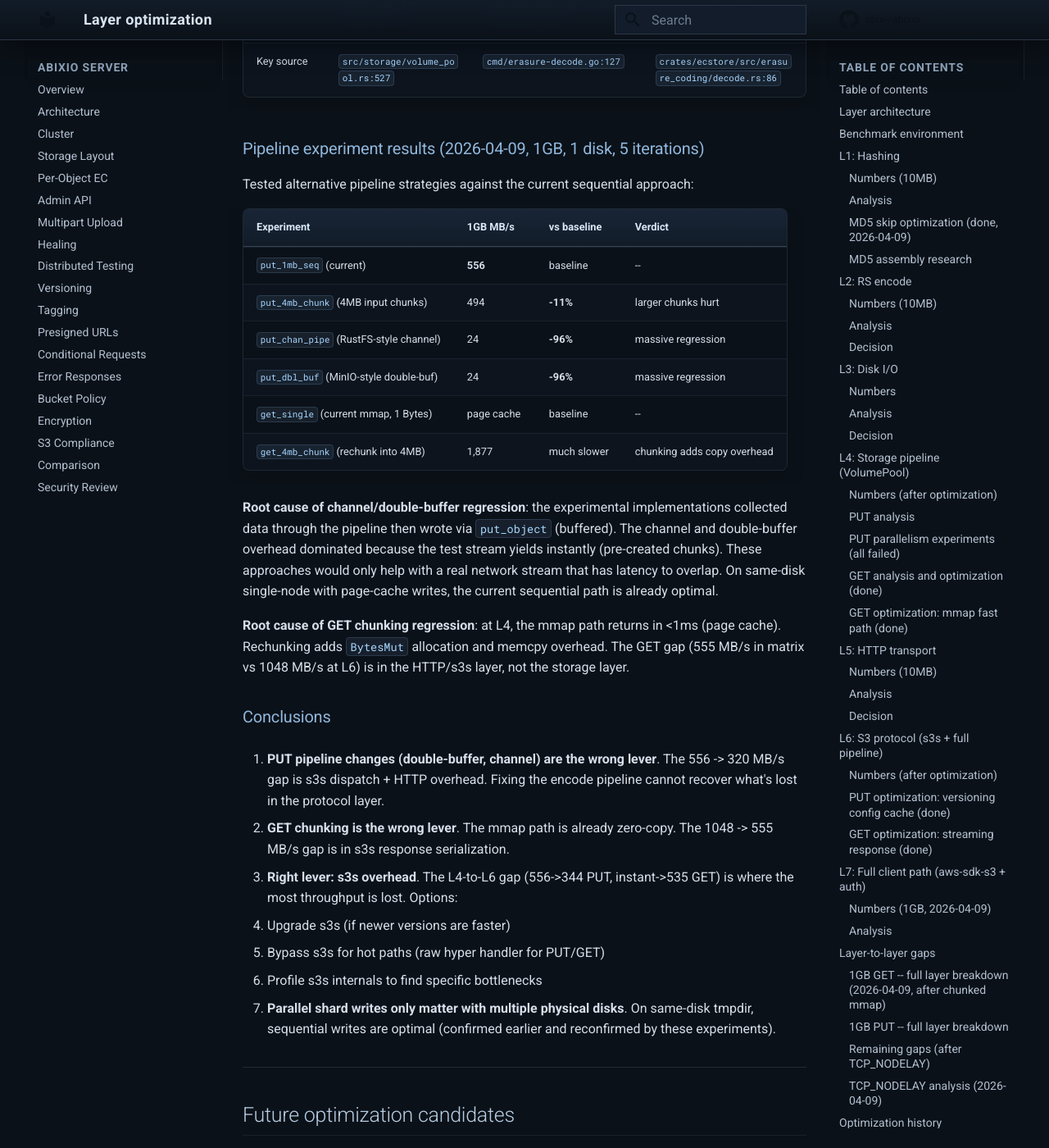
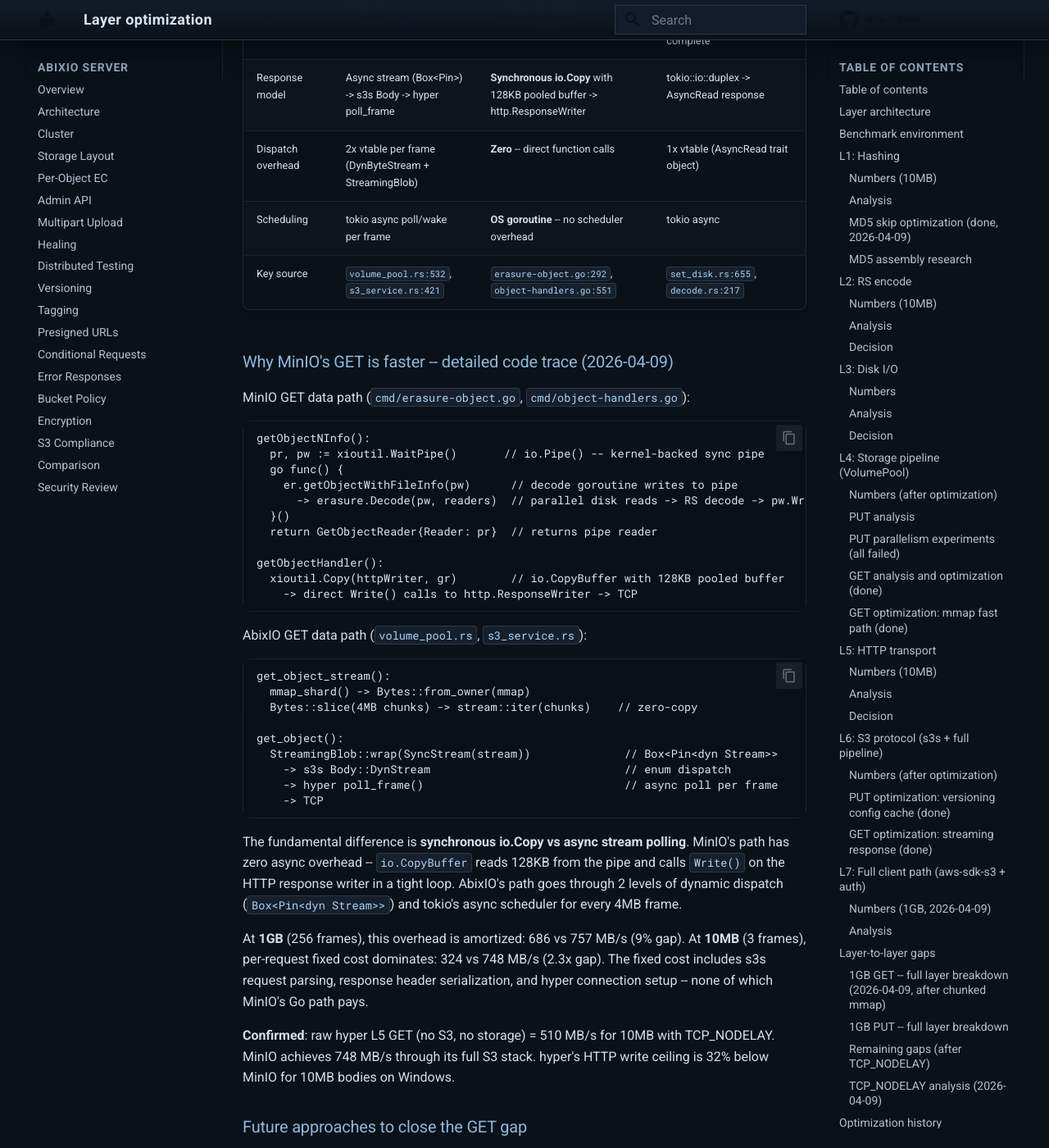
Before and after one commit to abix-/abixio, an MkDocs documentation site: the page built from docs/layer-optimization.md, in a window 1280 px wide and 1400 px high, scrolled down 19559 px. Shown: the whole window at 82% size. Built offline with MkDocs 1.6.1 and Material for MkDocs 9.7.7, drawn with Linux system fonts in a browser that asks for light colours; comment, search, counter and statistics services are not loaded; some of the changed text lies outside the part shown.

Commit message:
docs: detailed minio GET code trace, sync io.Copy vs async stream is the gap

````diff
--- a/docs/layer-optimization.md
+++ b/docs/layer-optimization.md
@@ -675,8 +675,66 @@
 
 | | AbixIO | MinIO | RustFS |
 |---|---|---|---|
-| Shard reads | 1+0: mmap, single `Bytes` yield. EC: sequential reads | **Parallel goroutines** via channel-based work-stealing (`parallelReader`) | **Parallel `FuturesUnordered`**, waits for `data_shards` to complete |
-| Key source | `src/storage/volume_pool.rs:527` | `cmd/erasure-decode.go:127` | `crates/ecstore/src/erasure_coding/decode.rs:86` |
+| Shard reads | 1+0: mmap, 4MB Bytes::slice. EC: sequential reads | **Parallel goroutines** via channel-based work-stealing (`parallelReader`) | **Parallel `FuturesUnordered`**, waits for `data_shards` to complete |
+| Response model | Async stream (Box<Pin<dyn Stream>>) -> s3s Body -> hyper poll_frame | **Synchronous io.Copy** with 128KB pooled buffer -> http.ResponseWriter | tokio::io::duplex -> AsyncRead response |
+| Dispatch overhead | 2x vtable per frame (DynByteStream + StreamingBlob) | **Zero** -- direct function calls | 1x vtable (AsyncRead trait object) |
+| Scheduling | tokio async poll/wake per frame | **OS goroutine** -- no scheduler overhead | tokio async |
+| Key source | `volume_pool.rs:532`, `s3_service.rs:421` | `erasure-object.go:292`, `object-handlers.go:551` | `set_disk.rs:655`, `decode.rs:217` |
+
+### Why MinIO's GET is faster -- detailed code trace (2026-04-09)
+
+MinIO GET data path (`cmd/erasure-object.go`, `cmd/object-handlers.go`):
+```
+getObjectNInfo():
+  pr, pw := xioutil.WaitPipe()       // io.Pipe() -- kernel-backed sync pipe
+  go func() {
+    er.getObjectWithFileInfo(pw)      // decode goroutine writes to pipe
+      -> erasure.Decode(pw, readers)  // parallel disk reads -> RS decode -> pw.Write()
+  }()
+  return GetObjectReader{Reader: pr}  // returns pipe reader
+
+getObjectHandler():
+  xioutil.Copy(httpWriter, gr)        // io.CopyBuffer with 128KB pooled buffer
+    -> direct Write() calls to http.ResponseWriter -> TCP
+```
+
+AbixIO GET data path (`volume_pool.rs`, `s3_service.rs`):
+```
+get_object_stream():
+  mmap_shard() -> Bytes::from_owner(mmap)
+  Bytes::slice(4MB chunks) -> stream::iter(chunks)    // zero-copy
+
+get_object():
+  StreamingBlob::wrap(SyncStream(stream))              // Box<Pin<dyn Stream>>
+    -> s3s Body::DynStream                             // enum dispatch
+    -> hyper poll_frame()                              // async poll per frame
+    -> TCP
+```
+
+The fundamental difference is **synchronous io.Copy vs async stream polling**.
+MinIO's path has zero async overhead -- `io.CopyBuffer` reads 128KB from the
+pipe and calls `Write()` on the HTTP response writer in a tight loop. AbixIO's
+path goes through 2 levels of dynamic dispatch (`Box<Pin<dyn Stream>>`) and
+tokio's async scheduler for every 4MB frame.
+
+At **1GB** (256 frames), this overhead is amortized: 686 vs 757 MB/s (9% gap).
+At **10MB** (3 frames), per-request fixed cost dominates: 324 vs 748 MB/s
+(2.3x gap). The fixed cost includes s3s request parsing, response header
+serialization, and hyper connection setup -- none of which MinIO's Go path pays.
+
+**Confirmed**: raw hyper L5 GET (no S3, no storage) = 510 MB/s for 10MB with
+TCP_NODELAY. MinIO achieves 748 MB/s through its full S3 stack. hyper's HTTP
+write ceiling is 32% below MinIO for 10MB bodies on Windows.
+
+### Future approaches to close the GET gap
+
+1. **Bypass s3s for GET**: handle GET in `AbixioDispatch` with raw hyper,
+   write response body directly to `hyper::body::Sender` without going
+   through StreamingBlob/Body/poll_frame chain
+2. **hyper sendfile**: investigate if hyper can write a File/mmap to the
+   response without async stream polling
+3. **Benchmark on Linux**: isolate Windows-specific TCP overhead (IOCP vs
+   epoll may behave differently)
 
 ### Pipeline experiment results (2026-04-09, 1GB, 1 disk, 5 iterations)
 
````
